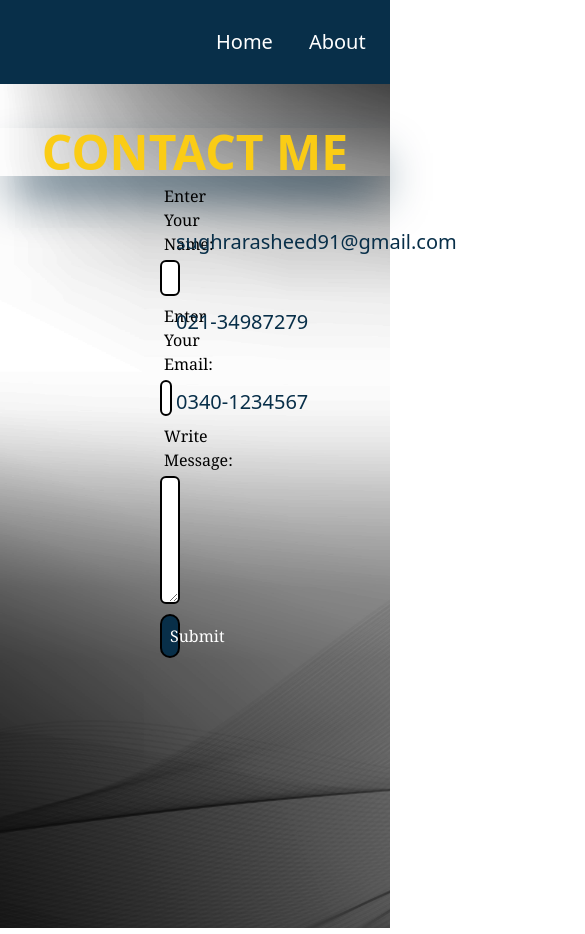
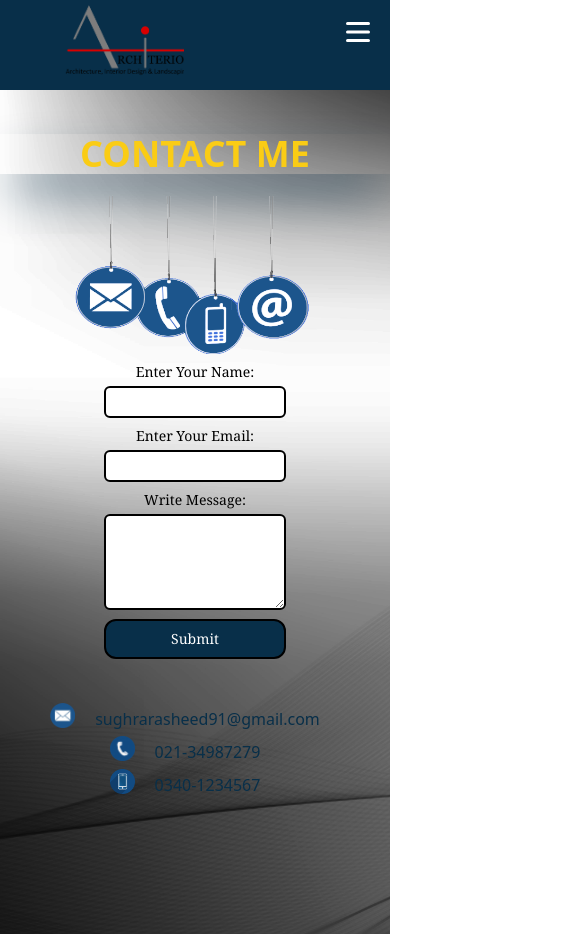
Before and after one commit to SughraRasheed/sr-nextjs-portfolio, a Next.js app: page /Contact in a window 390 px wide. Shown: the top 934 px of the page, 585 px wide, since content can reach past the window. Built offline with nearby package versions, Linux system fonts and the light colour scheme.

Commit message:
push my final portfolio

```diff
--- a/package.json
+++ b/package.json
@@ -9,8 +9,10 @@
     "lint": "next lint"
   },
   "dependencies": {
+    "@heroicons/react": "^2.1.5",
     "clsx": "^2.1.1",
     "framer-motion": "^11.11.8",
+    "heroicons": "^2.1.5",
     "next": "14.2.15",
     "react": "^18",
     "react-dom": "^18",
--- a/src/app/About/page.tsx
+++ b/src/app/About/page.tsx
@@ -4,32 +4,26 @@ import React from 'react'
 
 const About = () => {
   return (
-    <div>
         <section
-
         id="About"
-        className="bg-[url('/images/bg2.jpg')] bg-cover bg-no repeat h-screen py-36" >
-
-            <div className="flex justify-center">
-                <div>
-                <h1 className="font-extrabold text-5xl text-sky-950 mx-24  ">
+        className="bg-[url('/images/bg2.jpg')] bg-cover bg-no repeat h-screen" >
+            <div className="flex flex-col md:flex-row py-20 md:py-44 ">
+                <div className="text-center md:text-left ">
+                  <h1 className="font-extrabold text-4xl md:text-5xl text-sky-950 md:mx-24  ">
                     ABOUT ME
-                </h1>
-                <p className=" md:h-[800px] w-full md:w-[500px]  md:leading-10 p-8 md:text-xl  mx-16">
+                  </h1>
+                  <p className=" md:h-[800px] w-full md:w-[500px]  md:leading-10 p-8 md:text-xl  md:mx-16">
                 I am an experienced Architect and Interior designer with a
 passion for Unique and creative designs. My goal is to enable
 gain more experience and mature as a designer. My work spans Residential,
 Commercial, Healthcare, Hospitality, Factories, Landscapes,
 etc. where I have successfully blended Architectural integrity with aesthetic innovation to create spaces that are both Function and Beautiful.
-                </p>
+                  </p>
                 </div>
-
-                <div className="  bg-[url('/images/collage.png')]  lg:w-[530px] lg:h-[400px] bg-cover mx-auto my-11">
+                <div className=" bg-[url('/images/collage.png')] w-[350px] h-[260px]  lg:w-[530px] lg:h-[400px] bg-cover mx-auto my-11 ">
                 </div>
-
             </div>
         </section>
-    </div>
   )
 }
 
--- a/src/app/Contact/page.tsx
+++ b/src/app/Contact/page.tsx
@@ -1,29 +1,28 @@
 'use client';
+import { log } from 'console';
+import { div } from 'framer-motion/client';
 import React from 'react'
 
 
 const Contact = () => {
   return (
-    <div>
-
         <section
-
     id="Contact"
     className="bg-[url('/images/bg2.jpg')] bg-cover bg-no repeat h-screen py-11" >
 
 
-        <h1 className="text-center font-bold text-5xl text-yellow-400 shadow-2xl shadow-sky-950 ">
+        <h1 className="text-center font-bold text-4xl md:text-5xl text-yellow-400 shadow-2xl shadow-sky-950 ">
                 CONTACT ME
             </h1>
           <div className="flex justify-center">
-            <div className=" bg-[url('/images/contact.png')]  lg:w-[500px] lg:h-[350px] bg-cover ">
+            <div className=" bg-[url('/images/contact.png')] w-[260px] h-[180px]   lg:w-[500px] lg:h-[350px] bg-cover ">
             </div>
             </div>
 
-            <div className="flex justify-between mx-28 px-11">
+            <div className="flex flex-col md:flex-row items-center md:justify-between mx-9 md:mx-28 md:px-11">
 
-            <div className=" grid grid-cols-1 md:grid-cols-2   w-80  md:w-[80%] md:h-[80%]  border-black text-center">
-        <div className="m-1 space-y-1 text-black text-md  font-serif ">
+            <div className=" grid grid-cols-1 md:grid-cols-2 w-[60%] md:w-[80%] md:h-[80%] border-black text-center">
+        <div className="m-1 space-y-1 text-black text-sm md:text-md font-serif ">
           <div>
             <label htmlFor="name" className="block p-1">
               Enter Your Name:
@@ -31,7 +30,7 @@ const Contact = () => {
             <input
               id="name"
               type="text"
-              className="w-full px-2 py-1 rounded-md  border-2 border-black text-sky-950 text-center"
+              className="w-full py-1 rounded-md border-2 border-black text-sky-950 text-center"
             />
           </div>
 
@@ -42,7 +41,7 @@ const Contact = () => {
             <input
               id="email"
               type="email"
-              className="w-full px-1 py-1 rounded-md  border-2 border-black text-sky-950 text-center"
+              className="w-full py-1 rounded-md border-2 border-black text-sky-950 text-center"
             />
           </div>
 
@@ -53,7 +52,7 @@ const Contact = () => {
             <textarea
               id="text"
               rows={20}
-              className="w-full p-2 rounded-md   border-2  border-black text-sky-950 h-32 md:h-24  text-center"
+              className="w-full p-2 rounded-md border-2 border-black text-sky-950 h-24 md:h-24  text-center"
             />
 
           </div>
@@ -64,35 +63,33 @@ const Contact = () => {
 
 
 
-        <div className=" flex-col  ">
+        <div className="flex flex-col items-center md:items-start" >
 
-            <div  className="flex my-11">
-                 <div className=" bg-[url('/images/email.png')]  lg:w-[50px] lg:h-[50px] bg-cover ">
+            <div  className="flex mt-9 md:mt-2">
+                 <div className=" bg-[url('/images/email.png')]  my-1 md-my-3 h-[25px]  w-[25px] lg:w-[50px] lg:h-[50px] bg-cover ">
 
             </div>
-            <h2 className="text-xl text-sky-950 mt-2 mx-5"> sughrarasheed91@gmail.com</h2>
+            <h2 className="text-md md:text-xl text-sky-950 mt-2 mx-5"> sughrarasheed91@gmail.com</h2>
 
             </div>
-            <div className="flex my-11">
-            <div className=" bg-[url('/images/tele.png')]  lg:w-[50px] lg:h-[50px] bg-cover ">
+            <div className="flex ">
+            <div className=" bg-[url('/images/tele.png')] my-1 md-my-3  h-[25px] w-[25px] lg:w-[50px] lg:h-[50px] bg-cover ">
 
             </div>
-            <h2 className="text-xl text-sky-950 mt-2 mx-5"> 021-34987279</h2>
+            <h2 className="text-md md:text-xl text-sky-950 mt-2 mx-5"> 021-34987279</h2>
             </div>
 
             <div className="flex">
-            <div className=" bg-[url('/images/mob.png')]  lg:w-[50px] lg:h-[50px] bg-cover ">
+            <div className=" bg-[url('/images/mob.png')]  my-1 md-my-3 h-[25px] w-[25px] lg:w-[50px] lg:h-[50px] bg-cover ">
 
             </div>
-            <h2 className="text-xl text-sky-950 mt-2 mx-5"> 0340-1234567</h2>
+            <h2 className="text-md md:text-xl text-sky-950 mt-2 mx-5"> 0340-1234567</h2>
             </div>
         </div>
 
         </div>
+    </section>
 
-
-    </section>
-    </div>
   )
 }
 
--- a/src/app/Header/page.tsx
+++ b/src/app/Header/page.tsx
@@ -1,21 +1,44 @@
 'use client';
 
 import React from 'react'
-import Link from "next/link";
+import Link from 'next/link';
 import { useState } from "react";
+import { Bars3Icon, XMarkIcon } from "@heroicons/react/16/solid";
+import Wrapper from '../shared/Wrapper';
+
 
 const Header= () => {
   const [navbar, setNavbar] = useState(false);
   return (
 
+    <Wrapper>
         <div>
-             <nav className=" bg-sky-950  text-white flex justify-between">
+             <nav className=" bg-sky-950  text-white flex justify-between ">
 
-            <ul className=" bg-[url('/images/logo.png')] lg:w-[120px] lg:h-[80px] bg-cover  mx-16  object-cover">
+            <ul className=" bg-[url('/images/logo.png')] w-[120px] h-[90px] lg:w-[120px] lg:h-[80px] bg-cover  mx-16  object-cover ">
 
             </ul>
+             {/* HAMBURGER BUTTON FOR MOBILE */}
+             <div className="md:hidden">
+                <button
+                  className=" text-white absolute cursor-pointer top-[1rem] right-[1rem] w-[2rem] h-[1rem]"
+                  onClick={() => setNavbar(!navbar)}
+                >
+                  {navbar ? (
+                    <XMarkIcon className="text-xl " />
+                  ) : (
+                    <Bars3Icon className="text-xl " />
+                  )}
+                </button>
+              </div>
+              <div
+              className={`flex-1 justify-self-center pb-3 mt-8 md:block md:pb-0 md:mt-0 ${
+                navbar ? "p-12 md:p-0 block" : "hidden"
+              }`}
+            >
+            <div>
 
-            <ul className="px-20 py-7 flex space-x-5 justify-end text-xl">
+            <ul className="px-20 py-7 flex space-x-5 justify-end text-xl ">
             <li className="px-2 cursor-pointer  hover:text-yellow-400"> Home</li>
             <li className="px-2 cursor-pointer  hover:text-yellow-400">
             <Link href="#About" onClick={() => setNavbar(!navbar)}>
@@ -26,11 +49,14 @@ const Header= () => {
             <Link href="#Contact" onClick={() => setNavbar(!navbar)}>
                     Contact
                   </Link></li>
-            <li className="px-2 cursor-pointer  hover:text-yellow-400"> Search </li>
+
             </ul>
+            </div>
+            </div>
           </nav>
+
 </div>
-
+</Wrapper>
   )
 }
 
--- a/src/app/Projects03/page.tsx
+++ b/src/app/Projects03/page.tsx
@@ -4,11 +4,28 @@ import React from 'react'
 
 const Projects03 = () => {
   return (
-    <div>
 
       <section
         className=" bg-[url('/images/bg2.jpg')] bg-cover bg-no repeat h-screen py-11 ">
-           <h1 className="text-center font-normal text-5xl text-yellow-400 shadow-2xl shadow-sky-950 ">
+           <h1 className="text-center font-normal text-4xl md:text-5xl text-yellow-400 shadow-2xl shadow-sky-950 ">
+                MY PROJECTS
+            </h1>
+      <div className="flex flex-col md:flex-row md:justify-between mx-9 md:mx-24" >
+
+        <div className="flex flex-col  text-sky-950 ">
+          <h1 className=" pt-5 md:pt-12 text-4xl md:text-6xl"> 05.</h1>
+          <h3 className=" text-2xl md:text-3xl">  Lounge Interior</h3>
+          <div className=" bg-[url('/images/05.png')] w-[320px] h-[220px]  lg:w-[500px] lg:h-[330px] bg-cover"></div>
+        </div>
+
+        <div className="flex flex-col  text-sky-950 ">
+        <h1 className="pt-5 md:pt-12 text-4xl md:text-6xl">   06. </h1>
+        <h3 className="text-2xl md:text-3xl">Office Interior</h3>
+        <div className="bg-[url('/images/06.png')] w-[320px] h-[220px] lg:w-[500px] lg:h-[330px] bg-cover "></div>
+        </div>
+
+      </div>
+           {/* <h1 className="text-center font-normal text-5xl text-yellow-400 shadow-2xl shadow-sky-950 ">
                 MY PROJECTS
             </h1>
       <div className="" >
@@ -29,9 +46,8 @@ const Projects03 = () => {
         <div className=" bg-[url('/images/05.png')]  lg:w-[500px] lg:h-[330px] bg-cover mx-16"></div>
         <div className=" bg-[url('/images/06.png')]  lg:w-[500px] lg:h-[330px] bg-cover mx-12"></div>
         </div>
-      </div>
+      </div> */}
       </section>
-    </div>
   )
 }
 
--- /dev/null
+++ b/src/app/shared/Wrapper.tsx
@@ -0,0 +1,9 @@
+import {FC} from "react";
+
+const Wrapper: FC <{children:React.ReactNode}> = ({children}) => {
+  return (
+    <div className="max-w-screen-2xl  mx-auto "> {children} </div>
+  )
+}
+
+export default Wrapper
```
Also changed, not shown: src/app/Projects/page.tsx (+15 -18 lines), src/app/Projects02/page.tsx (+14 -19 lines), src/app/page.tsx (+18 -11 lines), 2 other files (tests, documents, lock files or other folders).
